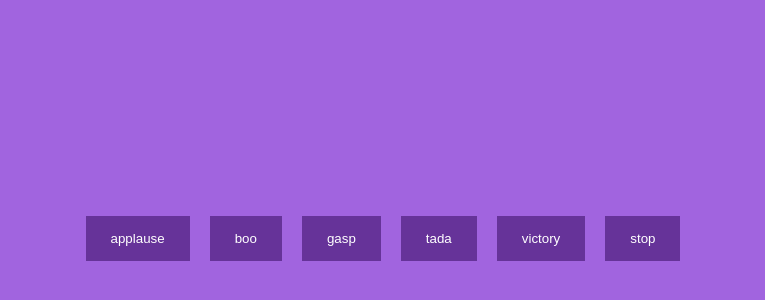
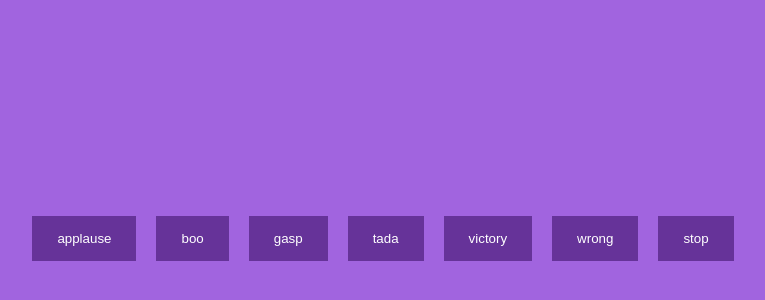
Before and after one commit to acciojob/Soundbar-himanshu7437, a website: page main.html in a window 1280 px wide. Shown: the part 162-462 px from the top of the page, without its empty margins (257-1022 px from the left). Drawn offline with Linux system fonts and the light colour scheme.

Commit message:
created a submission

```diff
--- a/main.html
+++ b/main.html
@@ -13,6 +13,7 @@
 		<button class="btn">gasp</button>
 		<button class="btn">tada</button>
 		<button class="btn">victory</button>
+		<button class="btn">wrong</button>
 		<button class="stop" >stop</button>
 	</div>
 	<!-- the entire body must be written by student -->
```
Also changed, not shown: script.js (line endings or trailing spaces).
